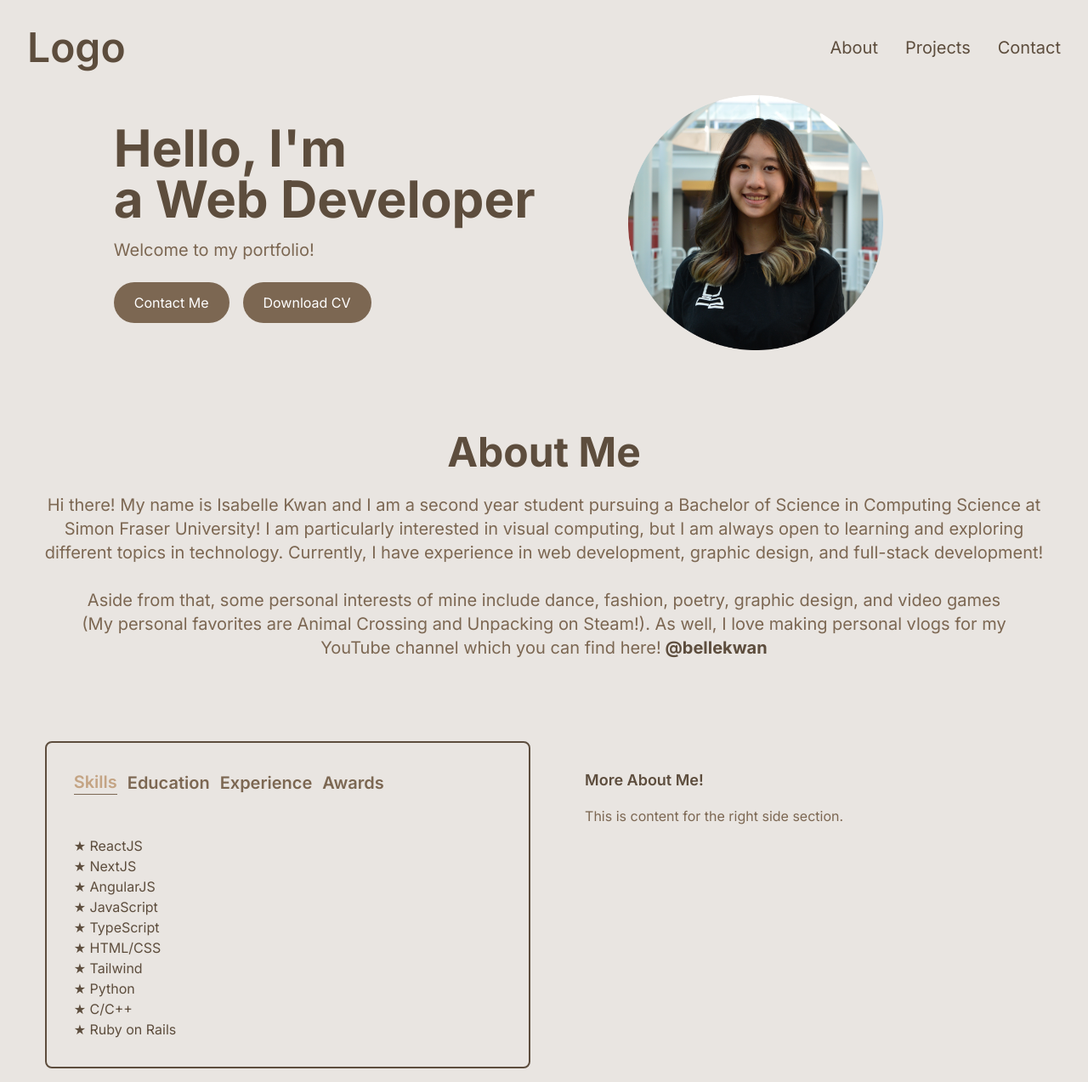
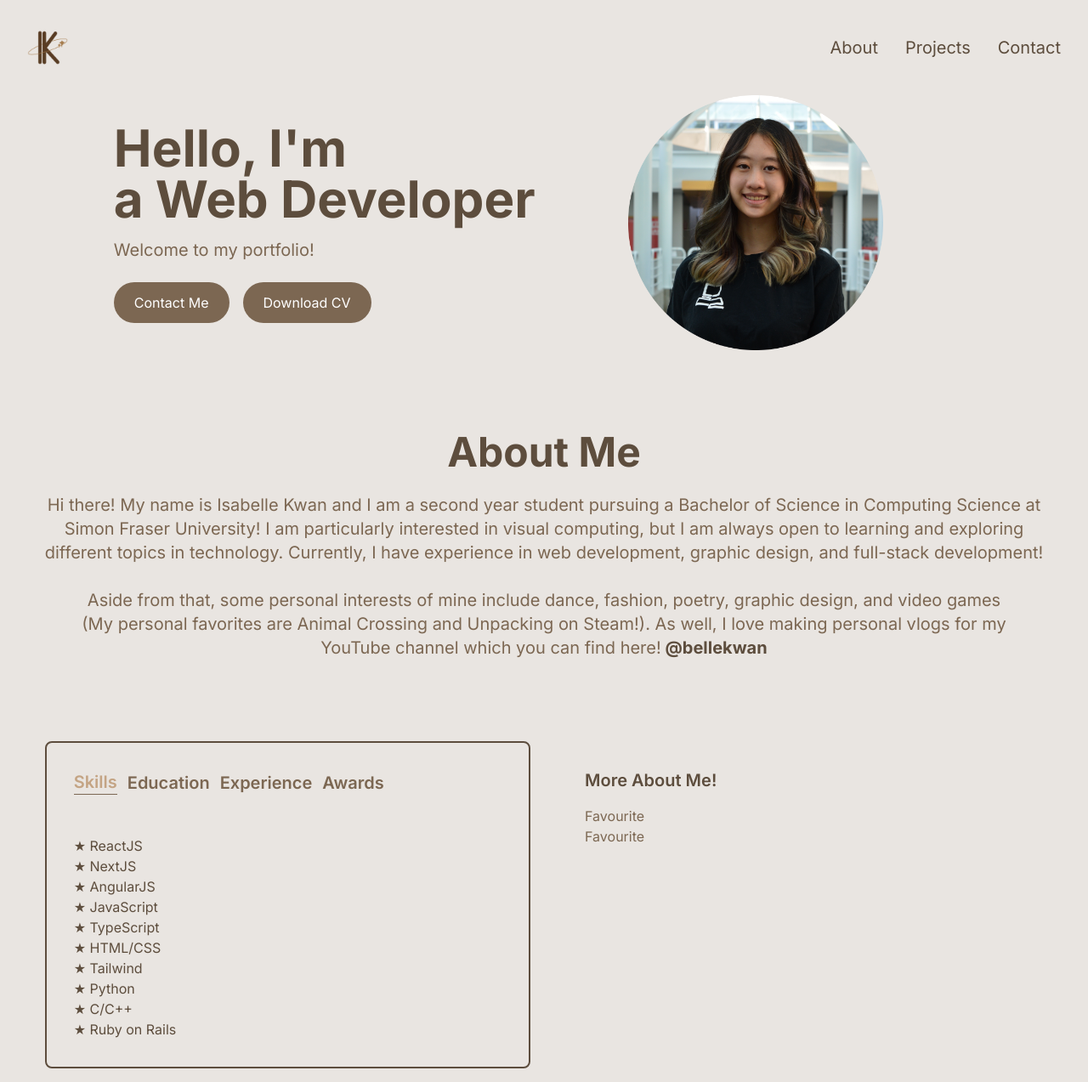
Before and after one commit to isabellekwan/personal-profile, a Next.js app: page / in a window 1280 px wide. Shown: the whole page at 85% size. Built offline with nearby package versions, Linux system fonts and the light colour scheme.

Commit message:
Worked on about section and set logo

```diff
--- a/src/app/components/About.jsx
+++ b/src/app/components/About.jsx
@@ -96,9 +96,11 @@ const About = () => {
             </div>
           </div>
           <div className="ml-8 p-8 text-left w-1/2">
-          <h2 className="text-lg font-semibold text-[#5d4d3d] mb-4">More About Me!</h2>
+          <h2 className="text-xl font-semibold text-[#5d4d3d] mb-4">More About Me!</h2>
             <p className="text-[#7c6752]">
-              This is content for the right side section.
+              Favourite<br/>
+              Favourite
+
             </p>
           </div>
         </div>
--- a/src/app/components/Navbar.jsx
+++ b/src/app/components/Navbar.jsx
@@ -21,8 +21,8 @@ const Navbar = () => {
   return (
     <nav className="fixed top-0 left-0 right-0 z-10 bg-[#e9e5e1]">
         <div className="flex flex-wrap items-center justify-between mx-auto p-8">
-            <Link href={'/'} className="text-2xl md:text-5xl text-[#5d4d3d] font-semibold">
-                Logo
+            <Link href={'/'}>
+                <img src="/images/logo.png" alt="Logo" className="h-10 md:h-12" />
             </Link>
             <div className="menu hidden md:block md:w-auto" id="navbar">
                 <ul className="flex p-4 md:p-0 md:flex-row md:space-x-8 mt-0">
```
Also changed, not shown: public/images/logo.png (added).
